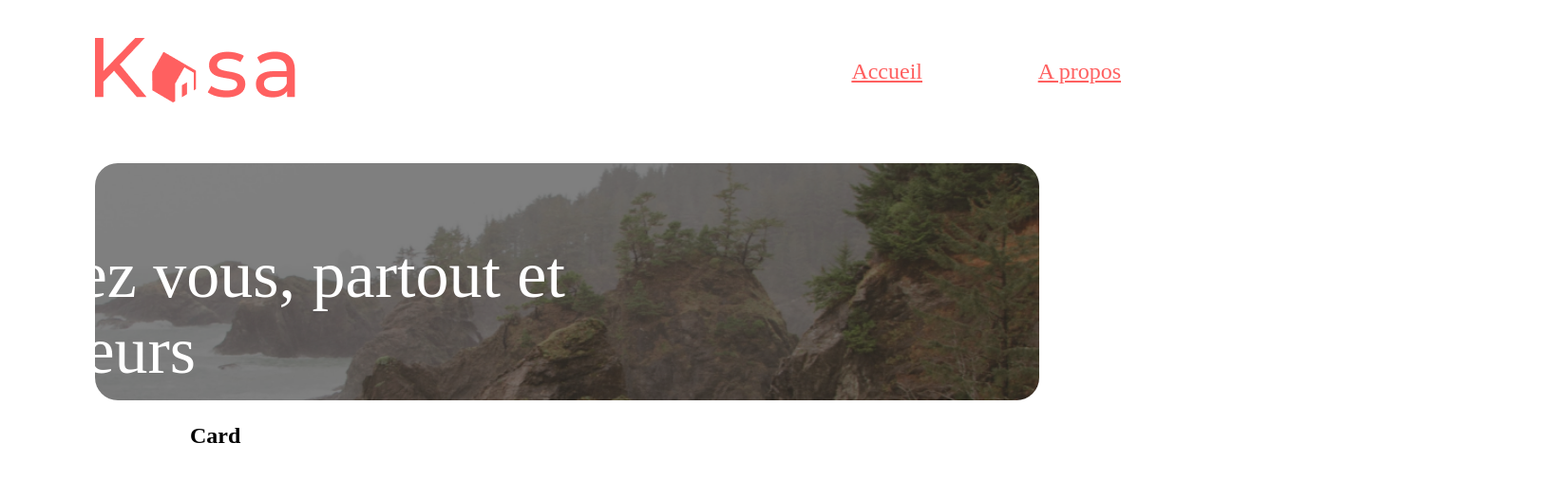
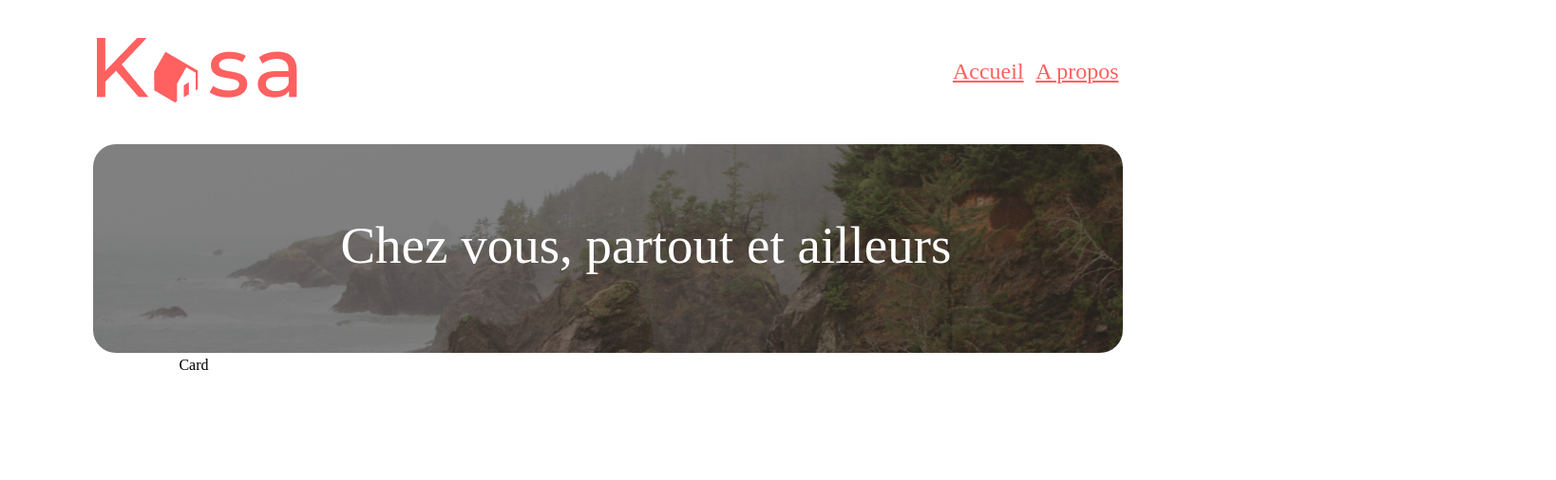
Before and after one commit to Arkaz34/projet_7_CRA, a React (Create React App) app: page / in a window 1280 px wide. Shown: the top 506 px of the page at 95% size, 1638 px wide, since content can reach past the window. Built offline with nearby package versions, Linux system fonts and the light colour scheme.

Commit message:
modification banner

```diff
--- a/src/components/Banner/Banner.jsx
+++ b/src/components/Banner/Banner.jsx
@@ -5,7 +5,9 @@ import './banner.css'
 export default function Banner(){
     return(
         <div className='banner'>
+            <div className='container-img'>
             <img className="img-banner" src={Imgbanner} alt="Fond de montagne"/>
+            </div>
             <div className='banner-text'>Chez vous, partout et ailleurs</div>
         </div>
     )
--- a/src/components/Banner/banner.css
+++ b/src/components/Banner/banner.css
@@ -1,18 +1,18 @@
 .img-banner{
-    width: 113%;
-    object-fit: cover;
-    margin-left: -100px;
-    height: 250px;
-    margin-top: 20px;
+    position: relative;
+    width: 120%;
+    height: 220px;
     border-radius: 24px;
+    margin-left: -10%;
     filter : brightness(50%)
 }
 
 .banner-text{
-    color: white;
+    width: 100%;
     position: absolute;
-    top: 250px; right: 550PX;
-    display: flex;
-    align-items: center;
-    font-size: 70px;
-}
+    color:white;
+    top: 258px;
+    left: 78%;
+    transform: translate(-50%, -50%);
+    font-size: 55px;
+  }
--- a/src/components/Gallery/Card.jsx
+++ b/src/components/Gallery/Card.jsx
@@ -3,7 +3,7 @@ import './card.css'
 export default function Card(){
     return(
         <div>
-            <h1>Card</h1>
+            <section>Card</section>
         </div>
     )
 }
--- a/src/components/Nav/nav.css
+++ b/src/components/Nav/nav.css
@@ -1,6 +1,5 @@
 .nav-header{
     display: flex;
-    width:309px;
     height: 34px;
     margin-top: 18px;
     align-items: center;
--- a/src/styles/styles.css
+++ b/src/styles/styles.css
@@ -1,5 +1,5 @@
 body{
-    margin-left: 100px;
-    margin-right: 100px;
+    margin-left: 8%;
+    margin-right: 8%;
     margin-top: 40px;
 }
```
